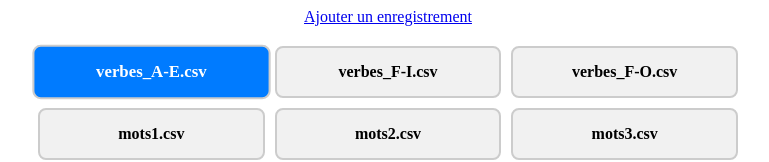
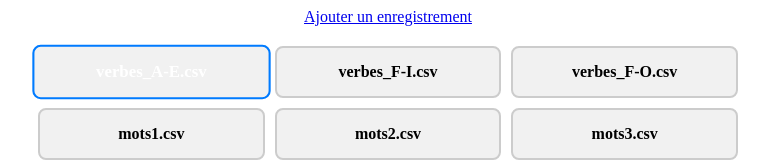
Before and after one commit to locfab/Traduction, a Nuxt app: page / in a window 1280 px wide. In both pictures the pointer is over the element "verbes_A-E.csv". Shown: the top 162 px of the page, without its empty margins (252-1021 px from the left). Built offline with nearby package versions, Linux system fonts and the light colour scheme; no server answers.

Commit message:
change hover

```diff
--- a/pages/index.vue
+++ b/pages/index.vue
@@ -132,7 +132,7 @@ onMounted(() => {
 
 /* Effet au survol */
 .category:hover {
-  background-color: #007BFF;
+  border: 2px solid #007BFF;
   color: white;
   transform: scale(1.05);
 }
```
